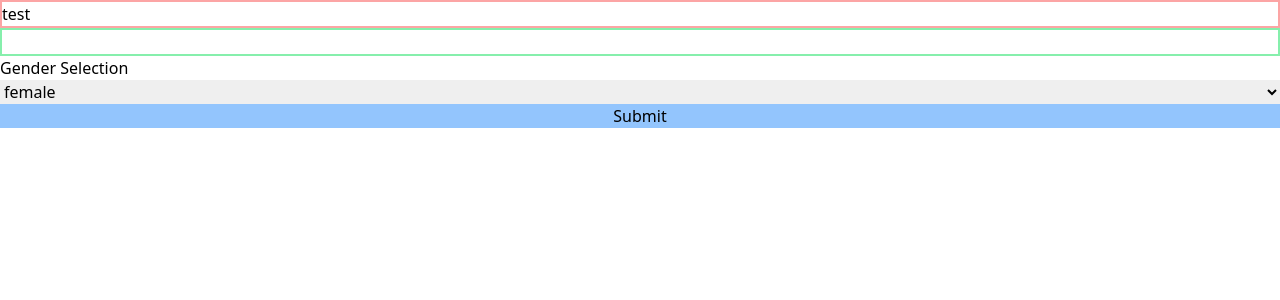
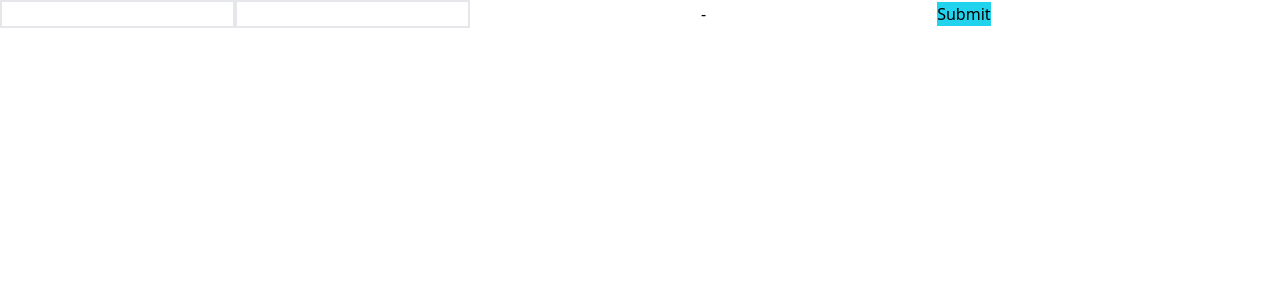
Before and after one commit to nishinohi/modern-playground, a Next.js app: page / in a window 1280 px wide. Shown: the top 300 px of the page. Built offline with nearby package versions, Linux system fonts and the light colour scheme.

Commit message:
add zod and schema validation sample

```diff
--- /dev/null
+++ b/components/atoms/Form/form.ts
@@ -0,0 +1,42 @@
+import { z } from 'zod'
+
+const firstThreeDigitsSchema = z.string().regex(/^\d{3}$/, { message: '3桁の数値を入力してください。' })
+/** 郵便番号の下四桁（町域番号） */
+const lastFourDigitsSchema = z.string().regex(/^\d{4}$/, { message: '4桁の数値を入力してください。' })
+
+export const zipCodeSchema = z
+  .object({
+    firstThreeDigits: firstThreeDigitsSchema,
+    lastFourDigits: lastFourDigitsSchema,
+  })
+  // 7桁の郵便番号を生成
+  .transform(({ firstThreeDigits, lastFourDigits }) => firstThreeDigits + lastFourDigits)
+
+const nameSchema = z.string().min(1, { message: 'Required' }).max(10, { message: 'need less than 10 chars' })
+const ageSchema = z.number().min(10)
+
+export const schema = z.object({
+  name: nameSchema,
+  age: ageSchema,
+  firstThreeDigits: firstThreeDigitsSchema,
+  lastFourDigits: lastFourDigitsSchema,
+})
+
+export const schemaJoin = z
+  .object({
+    name: nameSchema,
+    age: ageSchema,
+    firstThreeDigits: firstThreeDigitsSchema,
+    lastFourDigits: lastFourDigitsSchema,
+  })
+  .transform(({ name, age, firstThreeDigits, lastFourDigits }) => {
+    return {
+      name: name,
+      age: age,
+      zipCode: firstThreeDigits + lastFourDigits,
+    }
+  })
+
+export type InputSchema = z.input<typeof zipCodeSchema> // transform前で推論
+export type OutputSchema = z.output<typeof zipCodeSchema> // transform後で推論
+export type Schema = z.infer<typeof schema>
--- a/package.json
+++ b/package.json
@@ -8,6 +8,7 @@
     "start": "next start",
     "lint": "next lint",
     "test": "vitest",
+    "test:once": "vitest run",
     "coverage": "vitest run --coverage",
     "storybook": "start-storybook -p 6006",
     "build-storybook": "build-storybook",
@@ -16,6 +17,7 @@
   },
   "dependencies": {
     "@editorjs/editorjs": "^2.26.5",
+    "@hookform/resolvers": "^3.0.0",
     "@next/font": "13.1.6",
     "@types/node": "18.13.0",
     "@types/react": "18.0.28",
@@ -27,7 +29,8 @@
     "react": "18.2.0",
     "react-dom": "18.2.0",
     "react-hook-form": "^7.43.7",
-    "typescript": "^4.9.5"
+    "typescript": "^4.9.5",
+    "zod": "^3.21.4"
   },
   "devDependencies": {
     "@babel/core": "^7.21.0",
--- a/pages/index.tsx
+++ b/pages/index.tsx
@@ -1,58 +1,27 @@
-import Head from 'next/head'
-import { SubmitHandler, useForm } from 'react-hook-form'
-
-enum GenderEnum {
-  female = 'female',
-  male = 'male',
-  other = 'other',
-}
-
-type Inputs = {
-  example: string
-  exampleRequired: string
-  gender: GenderEnum
-}
+import { Schema, schemaJoin } from '@/components/atoms/Form/form'
+import { zodResolver } from '@hookform/resolvers/zod'
+import { useForm } from 'react-hook-form'
 
 export default function Home() {
   const {
     register,
     handleSubmit,
-    watch,
     formState: { errors },
-  } = useForm<Inputs>()
-  const onSubmit: SubmitHandler<Inputs> = (data) => console.log(data)
-
-  console.log(watch('example')) // watch input value by passing the name of it
-
+  } = useForm<Schema>({
+    resolver: zodResolver(schemaJoin), // zodResolver + schema
+  })
   return (
-    <>
-      <Head>
-        <title>Create Next App</title>
-        <meta name="description" content="Generated by create next app" />
-        <meta name="viewport" content="width=device-width, initial-scale=1" />
-        <link rel="icon" href="/favicon.ico" />
-      </Head>
-      <main className={'h-auto w-auto'}>
-        <form className="flex flex-col" onSubmit={handleSubmit(onSubmit)}>
-          {/* register your input into the hook by invoking the "register" function */}
-          <input className="border-2 border-solid border-red-300" defaultValue="test" {...register('example')} />
-
-          {/* include validation with required or other standard HTML validation rules */}
-          <input
-            className="border-2 border-solid border-green-300 "
-            {...register('exampleRequired', { required: true })}
-          />
-          <label>Gender Selection</label>
-          <select {...register('gender')}>
-            <option value="female">female</option>
-            <option value="male">male</option>
-            <option value="other">other</option>
-          </select>
-          {/* errors will return when field validation fails  */}
-          {errors.exampleRequired && <span>This field is required</span>}
-          <input className="bg-blue-300" type="submit" />
-        </form>
-      </main>
-    </>
+    <form onSubmit={handleSubmit((d) => console.log(d))}>
+      <input className="border-2 border-solid" {...register('name')} />
+      {errors.name?.message && <p>{errors.name?.message}</p>}
+      <input className="border-2 border-solid" type="number" {...register('age', { valueAsNumber: true })} />
+      {errors.age?.message && <p>{errors.age?.message}</p>}
+      <input type="text" maxLength={3} {...register('firstThreeDigits')} />
+      {errors.firstThreeDigits?.message && <p>{errors.firstThreeDigits?.message}</p>}
+      -
+      <input type="text" maxLength={4} {...register('lastFourDigits')} />
+      {errors.lastFourDigits?.message && <p>{errors.lastFourDigits?.message}</p>}
+      <input className="bg-cyan-400" type="submit" />
+    </form>
   )
 }
```
Also changed, not shown: 2 other files (tests, documents, lock files or other folders).
